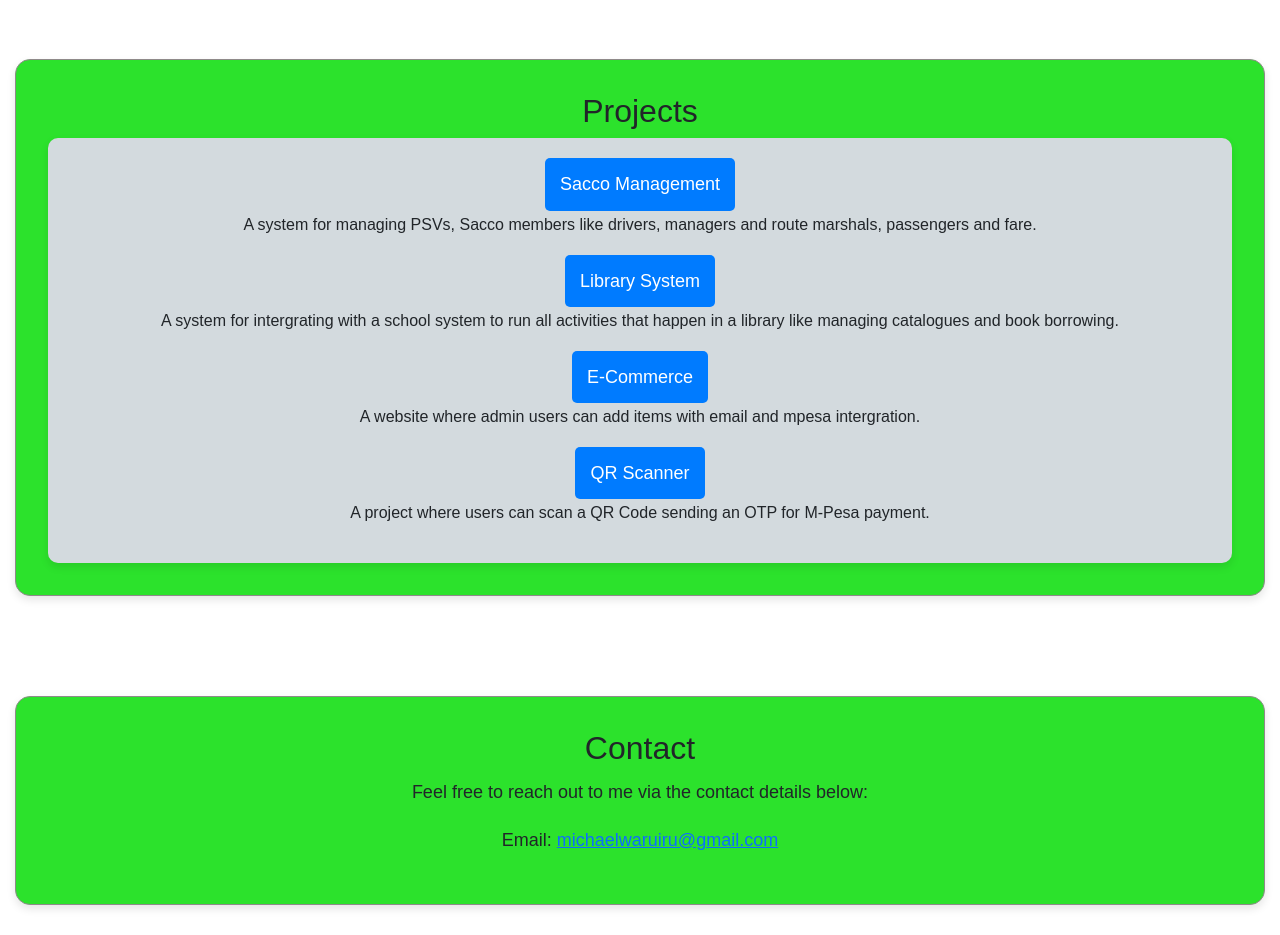
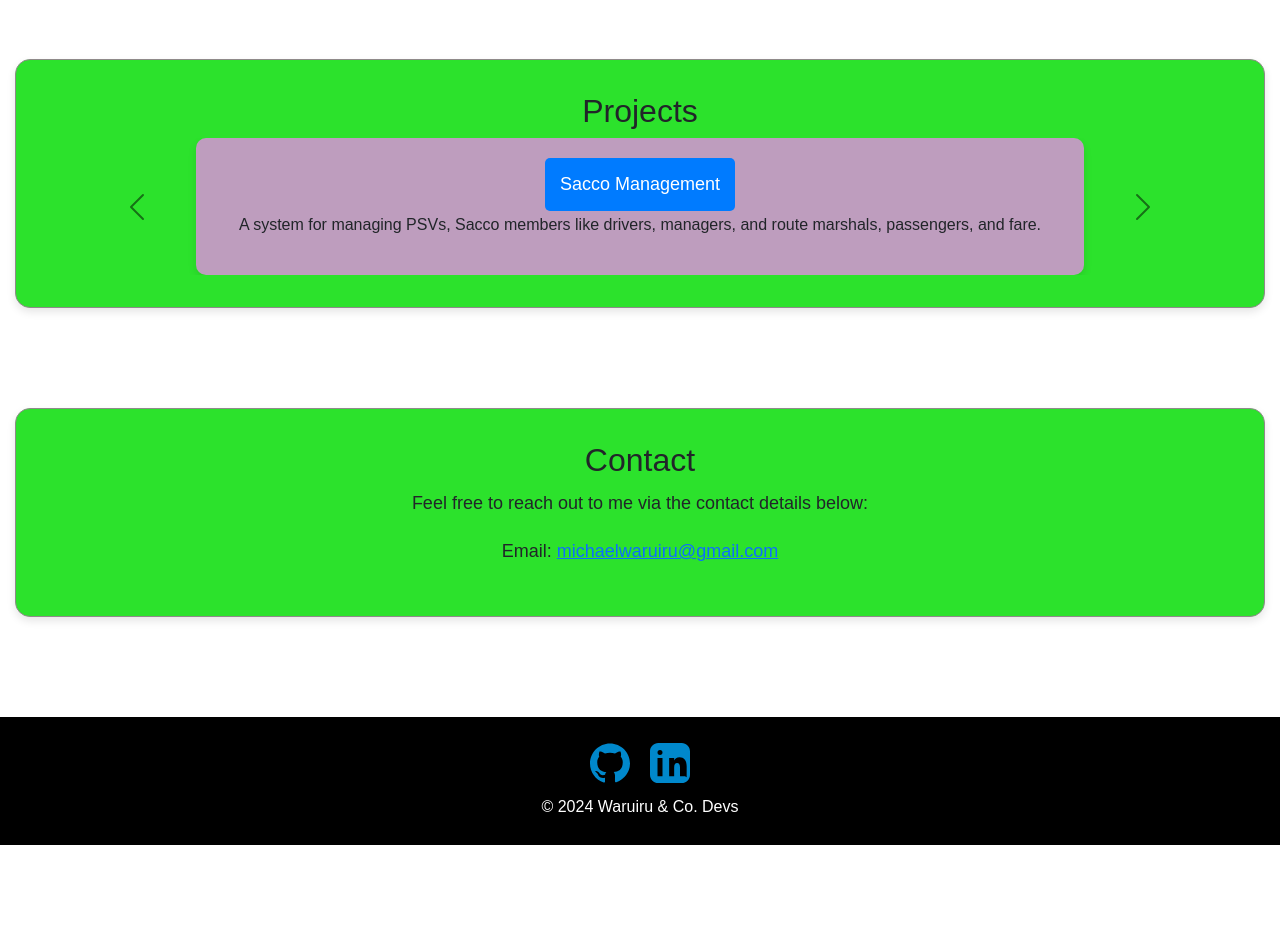
Before and after one commit to MichaelWaruiru/MyPortfolio, a React (Vite) app: page / in a window 1280 px wide. Shown: the part 1400-2335 px from the top of the page. After the commit the page ends 2245 px from the top, so only its background shows below. Built offline with nearby package versions, Linux system fonts and the light colour scheme.

Commit message:
Added carousel for projects section and its css

```diff
--- a/src/Card.jsx
+++ b/src/Card.jsx
@@ -168,8 +168,10 @@ function Card() {
 
       <div className="projects-section" id="projects">
         <h2>Projects</h2>
+        <div id="projectsCarousel" className="carousel slide" data-bs-ride="carousel">
+          <div className="carousel-inner">
+            <div className="carousel-item active">
               <div className="project-card">
-          <div>
                 <a
                   href="https://github.com/MichaelWaruiru/SaccoManagement"
                   target="_blank"
@@ -178,10 +180,11 @@ function Card() {
                 >
                   Sacco Management
                 </a>
-          <p>A system for managing PSVs, Sacco members like drivers, managers and route marshals, passengers and fare.</p>
+                <p>A system for managing PSVs, Sacco members like drivers, managers, and route marshals, passengers, and fare.</p>
               </div>
-
-          <div>
+            </div>
+            <div className="carousel-item">
+              <div className="project-card">
                 <a
                   href="https://github.com/MichaelWaruiru/LibraryProcess"
                   target="_blank"
@@ -191,11 +194,12 @@ function Card() {
                   Library System
                 </a>
                 <p>
-              A system for intergrating with a school system to run all activities that happen in a library like managing catalogues and book borrowing.
+                  A system for integrating with a school system to run all activities that happen in a library like managing catalogues and book borrowing.
                 </p>
               </div>
-
-          <div>
+            </div>
+            <div className="carousel-item">
+              <div className="project-card">
                 <a
                   href="https://github.com/MichaelWaruiru/ecommerce"
                   target="_blank"
@@ -205,11 +209,12 @@ function Card() {
                   E-Commerce
                 </a>
                 <p>
-              A website where admin users can add items with email and mpesa intergration.
+                  A website where admin users can add items with email and M-Pesa integration.
                 </p>
               </div>
-
-          <div>
+            </div>
+            <div className="carousel-item">
+              <div className="project-card">
                 <a
                   href="https://github.com/MichaelWaruiru/qr-scanner"
                   target="_blank"
@@ -222,9 +227,19 @@ function Card() {
                   A project where users can scan a QR Code sending an OTP for M-Pesa payment.
                 </p>
               </div>
-
             </div>
           </div>
+          <button className="carousel-control-prev" type="button" data-bs-target="#projectsCarousel" data-bs-slide="prev">
+            <span className="carousel-control-prev-icon" aria-hidden="true"></span>
+            <span className="visually-hidden">Previous</span>
+          </button>
+          <button className="carousel-control-next" type="button" data-bs-target="#projectsCarousel" data-bs-slide="next">
+            <span className="carousel-control-next-icon" aria-hidden="true"></span>
+            <span className="visually-hidden">Next</span>
+          </button>
+        </div>
+      </div>
+
 
       <div className="contact-section" id="contact">
         <h2>Contact</h2>
--- a/src/index.css
+++ b/src/index.css
@@ -200,11 +200,15 @@ footer {
 }
 
 .project-card {
-  background-color: hsl(202, 15%, 85%);
+  background-color: hsl(300, 20%, 68%);
   border-radius: 10px;
   box-shadow: 0px 4px 8px rgba(0, 0, 0, 0.1);
   padding: 20px;
   transition: transform 0.3s ease, box-shadow 0.3s ease;
+  text-align: center;
+  margin: 0 auto;
+  width: 75%;
+  max-width: 80%;
 }
 
 .project-card:hover {
@@ -231,6 +235,12 @@ footer {
   background-color: #0056b3;
 }
 
+.carousel-control-prev-icon,
+.carousel-control-next-icon {
+  filter: invert(1);
+  /* Makes the icons white */
+}
+
 @media screen and (max-width: 768px) {
   .card-container {
     flex-direction: column;
@@ -247,6 +257,10 @@ footer {
 
     .description:hover{
       clip-path: circle(100%);
+    }
+
+    .project-card {
+      width: 80%;
     }
 }
 
```
Lines whose indentation alone changed are shown as unchanged.
